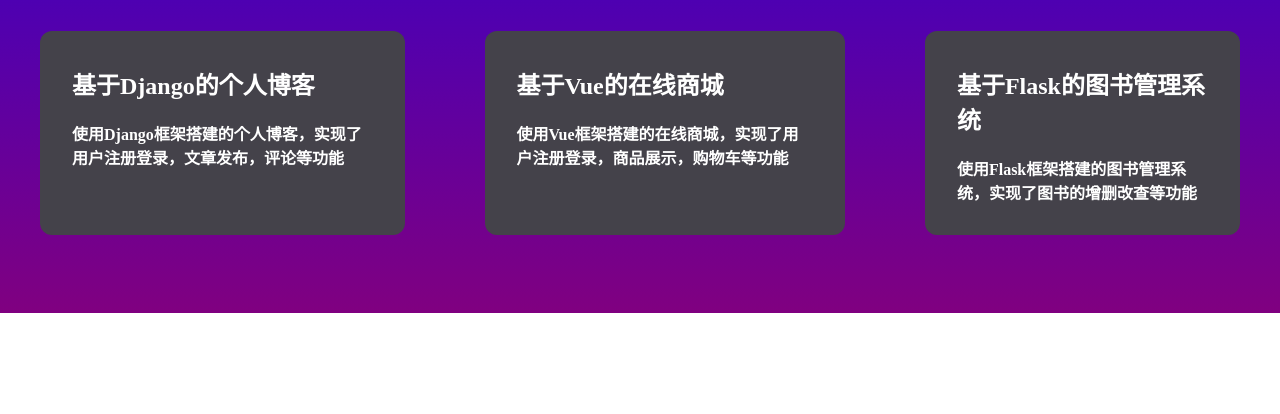
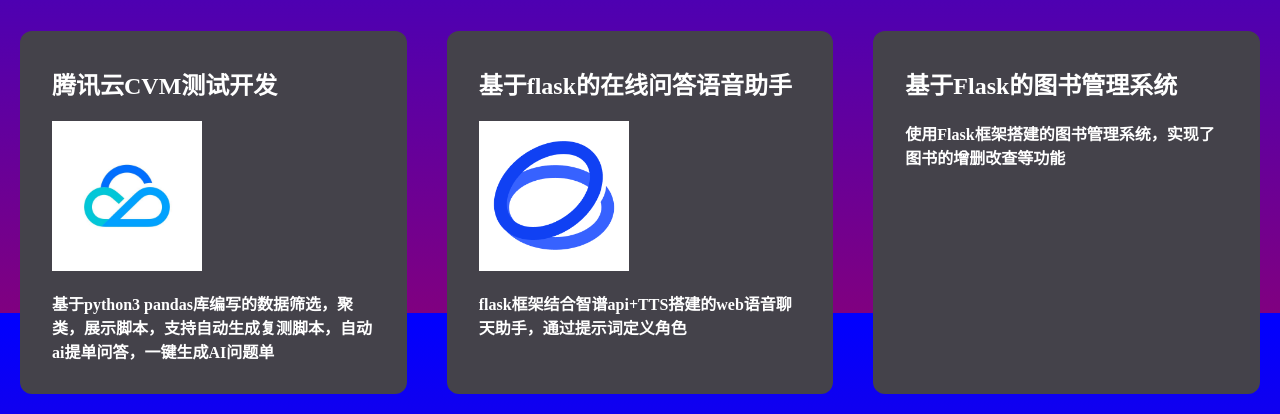
Before and after one commit to Kuriyama9590/personal_web, a plain HTML site: page about.html in a window 1280 px wide. Shown: the part 487-901 px from the top of the page. Before the commit the page ends 800 px from the top, so only its background shows below. Drawn offline with Linux system fonts and the light colour scheme.

Commit message:
20240923修订

```diff
--- a/about.html
+++ b/about.html
@@ -10,14 +10,17 @@
             color: aliceblue;
             font-weight: 1000;
             line-height: 1.2; /* Adjusted line height */
+            max-width: 200px;
         }
-        div.showbox{
+        .showbox {
             border-radius: 12px;
             font-weight: 800;
             background-color: #44424a;
             color: #ffffff;
-            padding: 15px 32px;
-            margin: 20px 40px 20px 40px;
+            padding: 15px 32px ;
+            margin: 20px; /* 修改margin为统一值 */
+            flex: 1; /* 添加flex属性，使得每个box平均分配空间 */
+            min-width: 0; /* 确保在flex布局中内容不会溢出 */
         }
     </style>
 </head>
@@ -51,12 +54,15 @@
         </div>
         <div style="display: flex;">
             <div class="showbox">
-                <h2>基于Django的个人博客</h2>
-                <p>使用Django框架搭建的个人博客，实现了用户注册登录，文章发布，评论等功能</p>
+                <h2>腾讯云CVM测试开发</h2>
+                <img src="腾讯云.jpg" alt="" style="width: 150px; height: 150px;">
+                <p>基于python3 pandas库编写的数据筛选，聚类，展示脚本，支持自动生成复测脚本，自动ai提单问答，一键生成AI问题单</p>
             </div>
+
             <div class="showbox">
-                <h2>基于Vue的在线商城</h2>
-                <p>使用Vue框架搭建的在线商城，实现了用户注册登录，商品展示，购物车等功能</p>
+                <h2>基于flask的在线问答语音助手</h2>
+                <img src="zhipu.png" alt="" style="width: 150px; height: 150px;">
+                <p>flask框架结合智谱api+TTS搭建的web语音聊天助手，通过提示词定义角色</p>
             </div>
             <div class="showbox">
                 <h2>基于Flask的图书管理系统</h2>
```
Also changed, not shown: zhipu.png (added).
